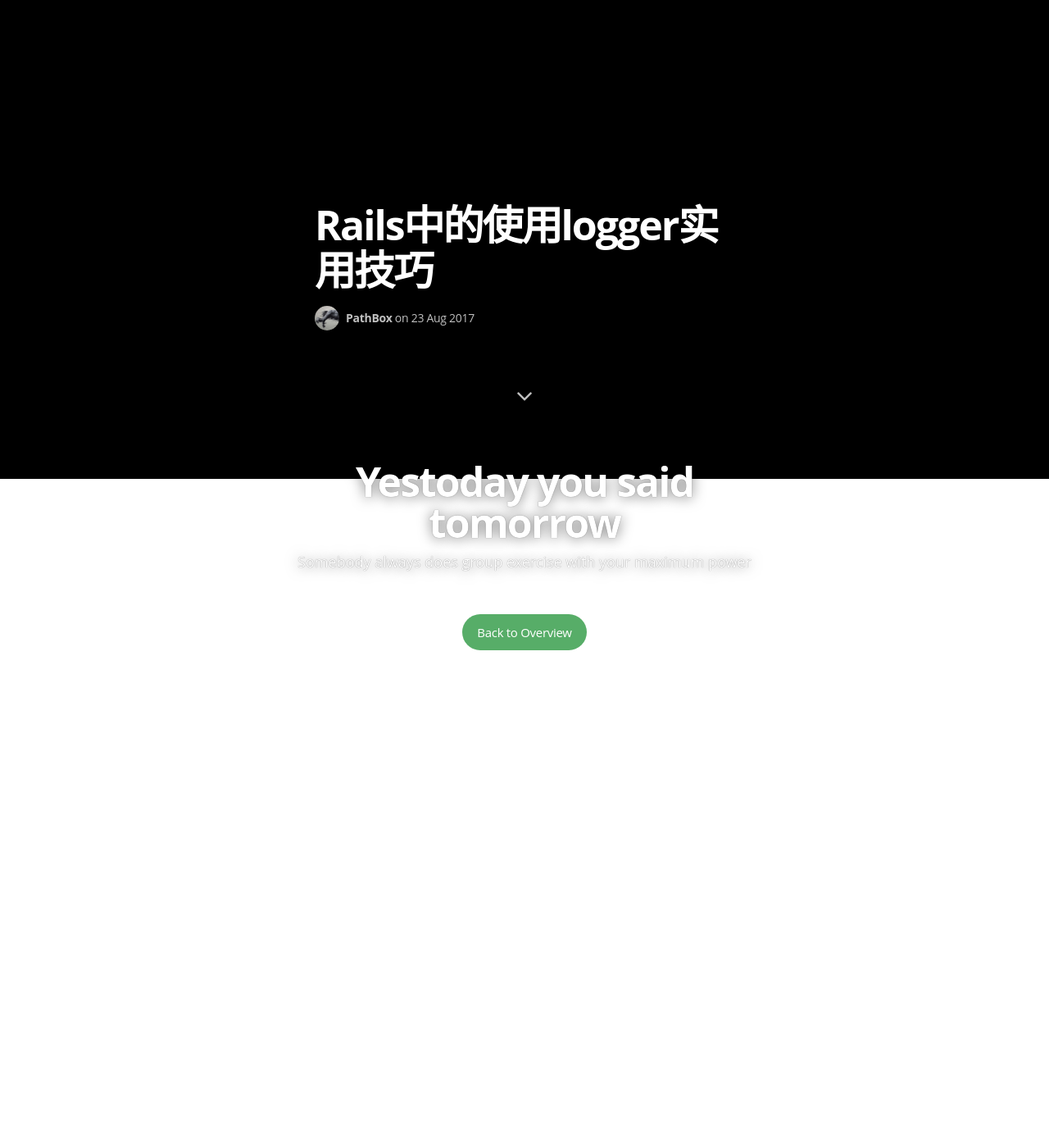
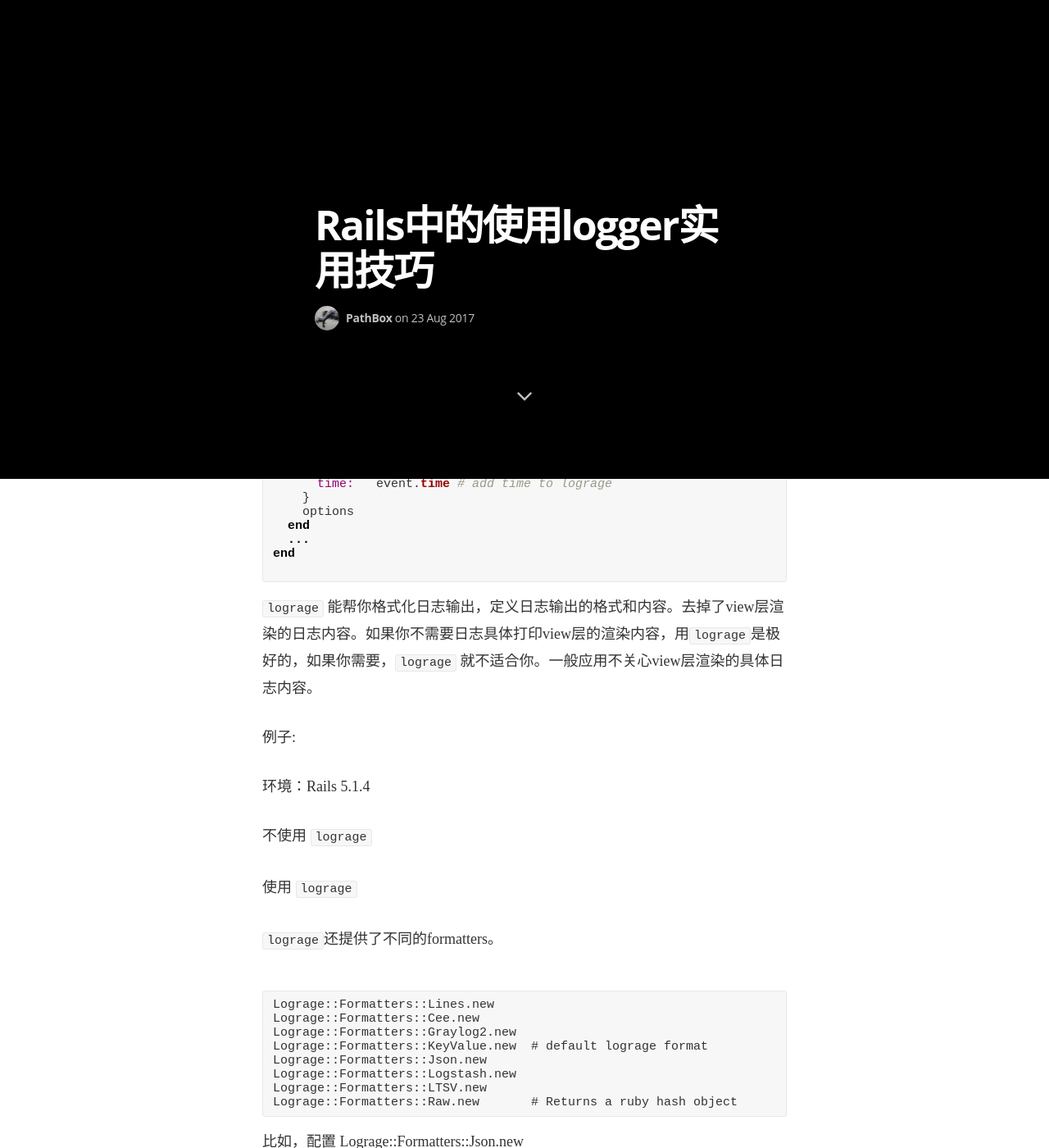
Before and after one commit to pathbox/pathbox.github.io, a Jekyll site: the page built from _posts/2017-08-23-logger-in-rails.md, in a window 1280 px wide and 1400 px high, scrolled down 816 px. Shown: the whole window at 82% size. Built offline with Jekyll 4.4.1, drawn with Linux system fonts in a browser that asks for light colours; nearby versions of some CDN libraries; some web fonts are replaced; comment, search, counter and statistics services are not loaded; before the commit the page ends 1699 px from its top, so only the background shows below that; some of the changed text lies outside the part shown.

Commit message:
Rails中的使用logger实用技巧

````diff
--- a/_posts/2017-08-23-logger-in-rails.md
+++ b/_posts/2017-08-23-logger-in-rails.md
@@ -5,3 +5,80 @@
 categories: Rails
 image: /assets/images/post.jpg
 ---
+
+##### Gem lograge
+
+[lograge](https://github.com/roidrage/lograge) is awesome for doing log.
+
+```ruby
+
+# Gemfile
+gem "lograge"
+```
+
+```ruby
+# config/initializers/lograge.rb
+# OR
+# config/environments/production.rb
+
+Rails.application.configure do
+  ...
+# Logger
+  config.lograge.enabled = true
+  config.lograge.ignore_actions = ['home#welcome']
+  config.lograge.custom_options = lambda do |event|
+    params = event.payload[:params].reject do |k|
+      ['controller', 'action'].include? k
+    end
+    options = {
+      params: params,    # add params to lograge
+      time:   event.time # add time to lograge
+    }
+    options
+  end
+  ...
+end
+
+```
+
+`lograge` 能帮你格式化日志输出，定义日志输出的格式和内容。去掉了view层渲染的日志内容。如果你不需要日志具体打印view层的渲染内容，用`lograge`是极好的，如果你需要，`lograge` 就不适合你。一般应用不关心view层渲染的具体日志内容。
+
+例子:
+
+环境：Rails 5.1.4
+
+不使用 `lograge`
+
+使用 `lograge`
+
+`lograge`还提供了不同的formatters。
+
+```
+Lograge::Formatters::Lines.new
+Lograge::Formatters::Cee.new
+Lograge::Formatters::Graylog2.new
+Lograge::Formatters::KeyValue.new  # default lograge format
+Lograge::Formatters::Json.new
+Lograge::Formatters::Logstash.new
+Lograge::Formatters::LTSV.new
+Lograge::Formatters::Raw.new       # Returns a ruby hash object
+```
+
+比如，配置 Lograge::Formatters::Json.new
+
+```ruby
+config.lograge.formatter = Lograge::Formatters::Json.new
+```
+
+得到的日志结果是这样的：
+
+
+```ruby
+config.lograge.formatter = Lograge::Formatters::Logstash.new
+```
+
+得到的日志结果是这样的：
+
+
+
+很方便的能够得到你想要的日志内容结构。
````
